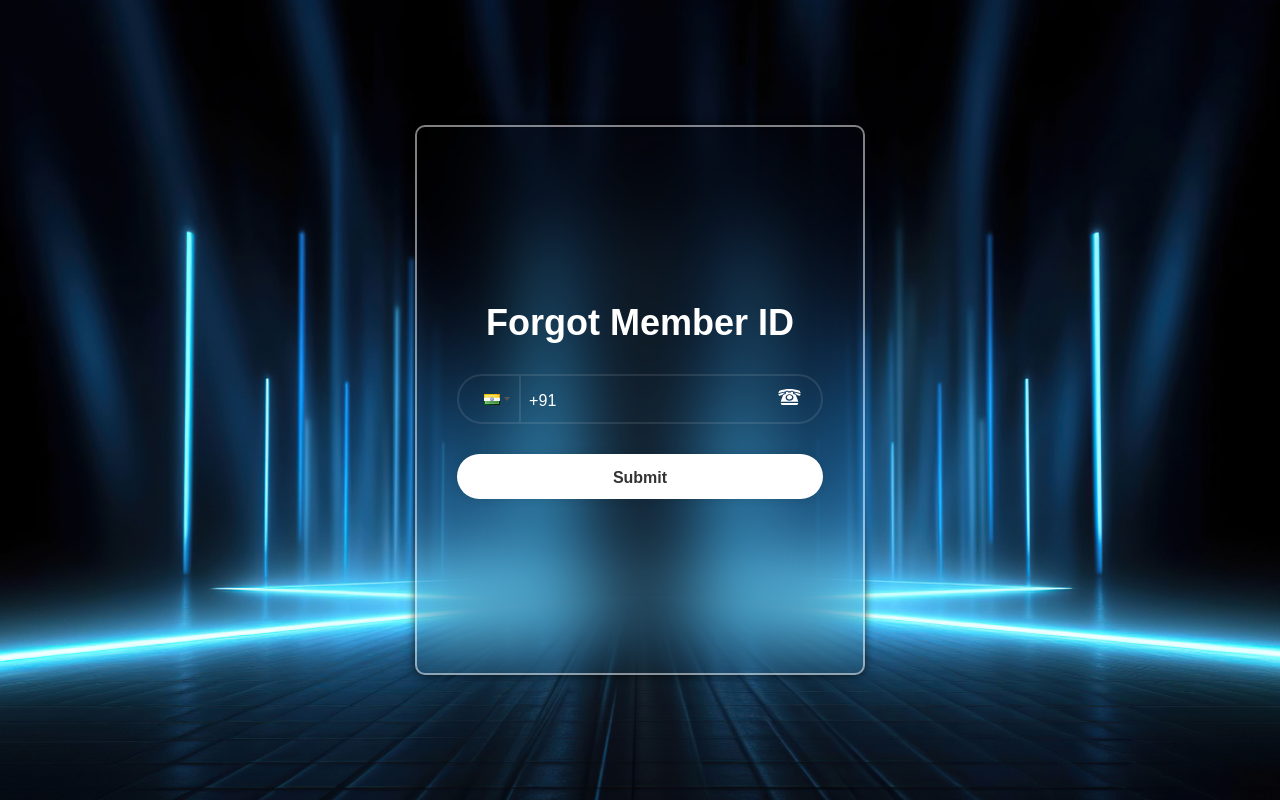
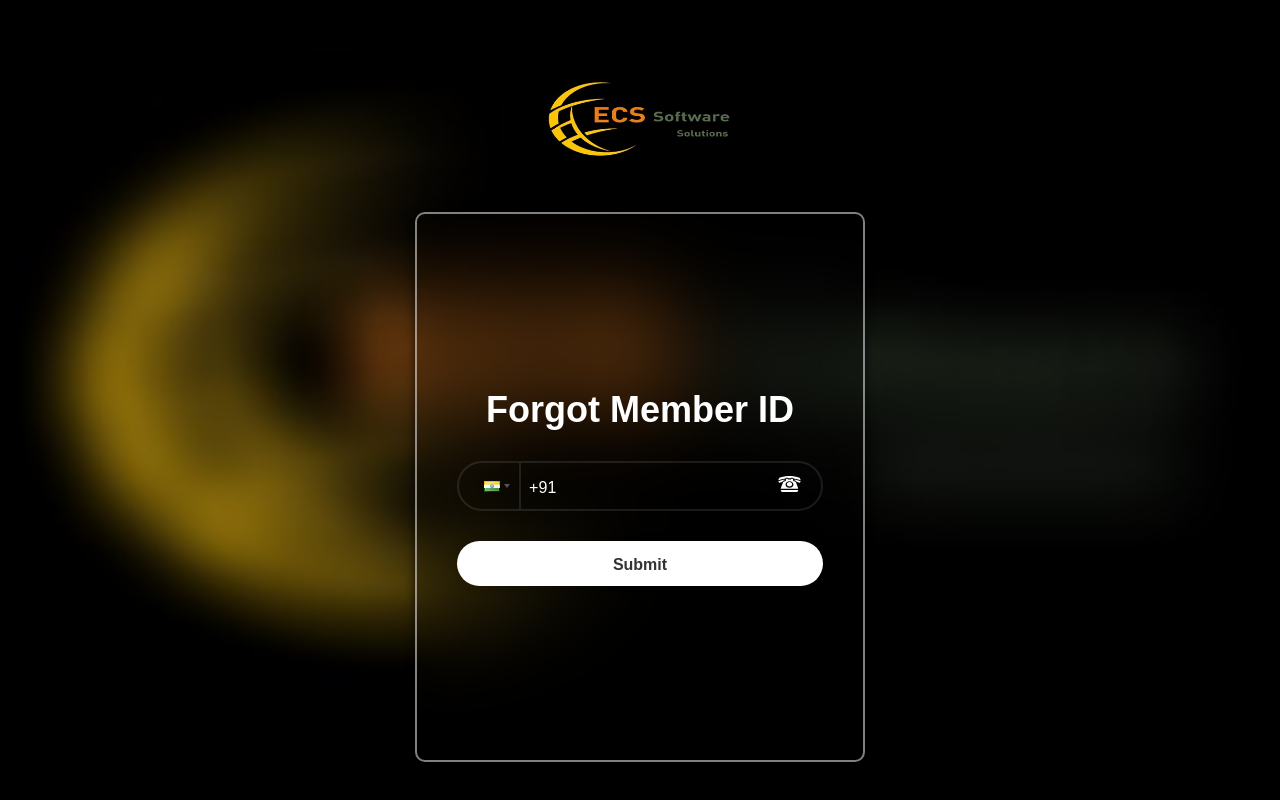
Before and after one commit to Vidii2003/Internship-Project, a React (Create React App) app: page /Memberid in a window 1280 px wide. Built offline with nearby package versions, Linux system fonts and the light colour scheme.

Commit message:
Completed login, register with logo by Vidya

```diff
--- a/src/App.js
+++ b/src/App.js
@@ -4,16 +4,19 @@ import Login from "./Components/Pages/Login/Login";
 import ResetPass from "./Components/Pages/Login/resetpass";
 import Forgotmemberid from "./Components/Pages/Login/forgetmemberid";
 import SetupWizard from "./Components/Pages/Register/setupwizard";
+import Layout from "./Components/Pages/Layout"; // Import the Layout component
 
 const App = () => {
   return (
     <Router>
-      <Routes>
-        <Route path="/" element={<Login />} />
-        <Route path="/ResetPassword" element={<ResetPass />} />
-        <Route path="/Memberid" element={<Forgotmemberid/>}/>
-        <Route path="/Register" element={<SetupWizard />} />
-      </Routes>
+      <Layout> {/* Wrap your Routes in the Layout component */}
+        <Routes>
+          <Route path="/" element={<Login />} />
+          <Route path="/ResetPassword" element={<ResetPass />} />
+          <Route path="/Memberid" element={<Forgotmemberid />} />
+          <Route path="/Register" element={<SetupWizard />} />
+        </Routes>
+      </Layout>
     </Router>
   );
 };
--- /dev/null
+++ b/src/Components/Pages/Layout.jsx
@@ -0,0 +1,15 @@
+// src/Components/Layout.jsx
+
+import React from "react";
+import Logo from "./Logo";
+
+const Layout = ({ children }) => {
+  return (
+    <div>
+      <Logo />
+      {children}
+    </div>
+  );
+};
+
+export default Layout;
--- /dev/null
+++ b/src/Components/Pages/Logo.jsx
@@ -0,0 +1,14 @@
+// src/Components/Logo.jsx
+
+import React from "react";
+import logo from "../Assets/Logo.jpg"; // Adjust the path as necessary
+
+const Logo = () => {
+  return (
+    <div style={{ textAlign: "center", margin: "10px 0 10px" }}>
+      <img src={logo} alt="Logo" style={{ height: "150px" }} /> {/* Adjust size as needed */}
+    </div>
+  );
+};
+
+export default Logo;
--- a/src/index.css
+++ b/src/index.css
@@ -4,7 +4,8 @@
 * {
   margin: 0;
   padding: 0;
-  box-sizing: border-box;
+  box-sizing: border-box;/*
+  background-color: black;*/
 }
 body {
   font-family: "Poppins", sans-serif;
```
Also changed, not shown: src/Components/Assets/Logo.jpg (added), src/Components/Assets/background.jpg.
